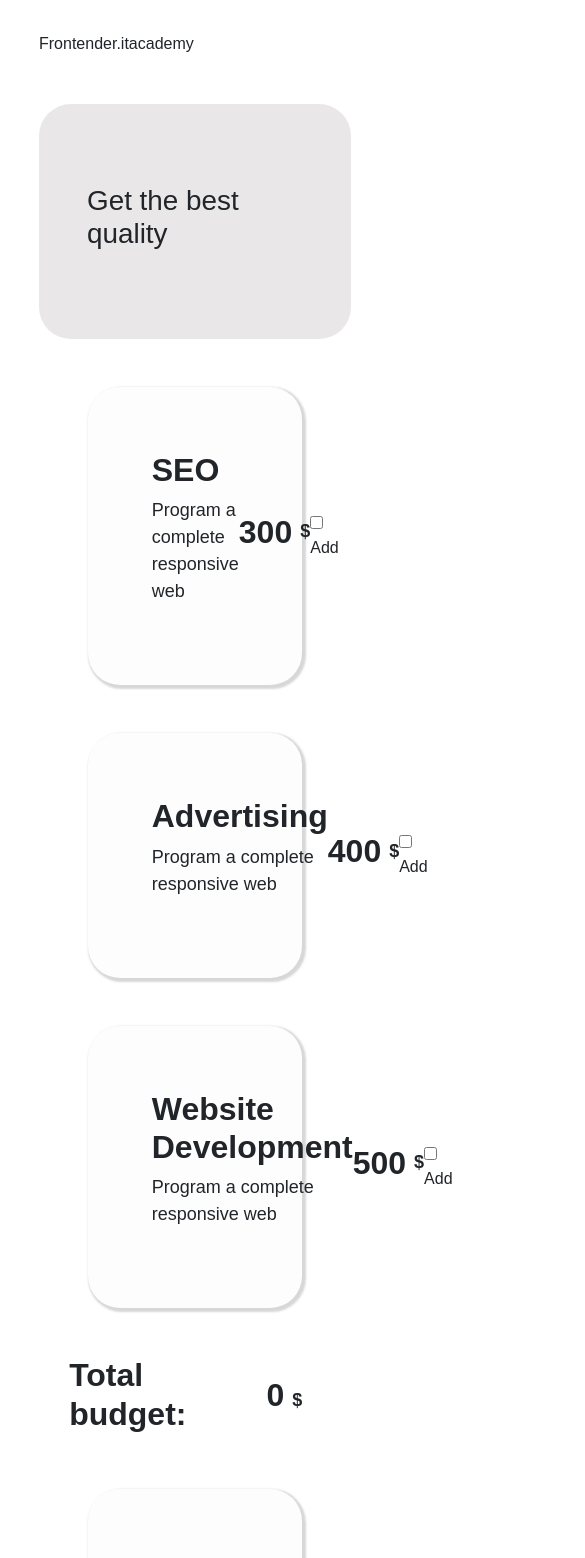
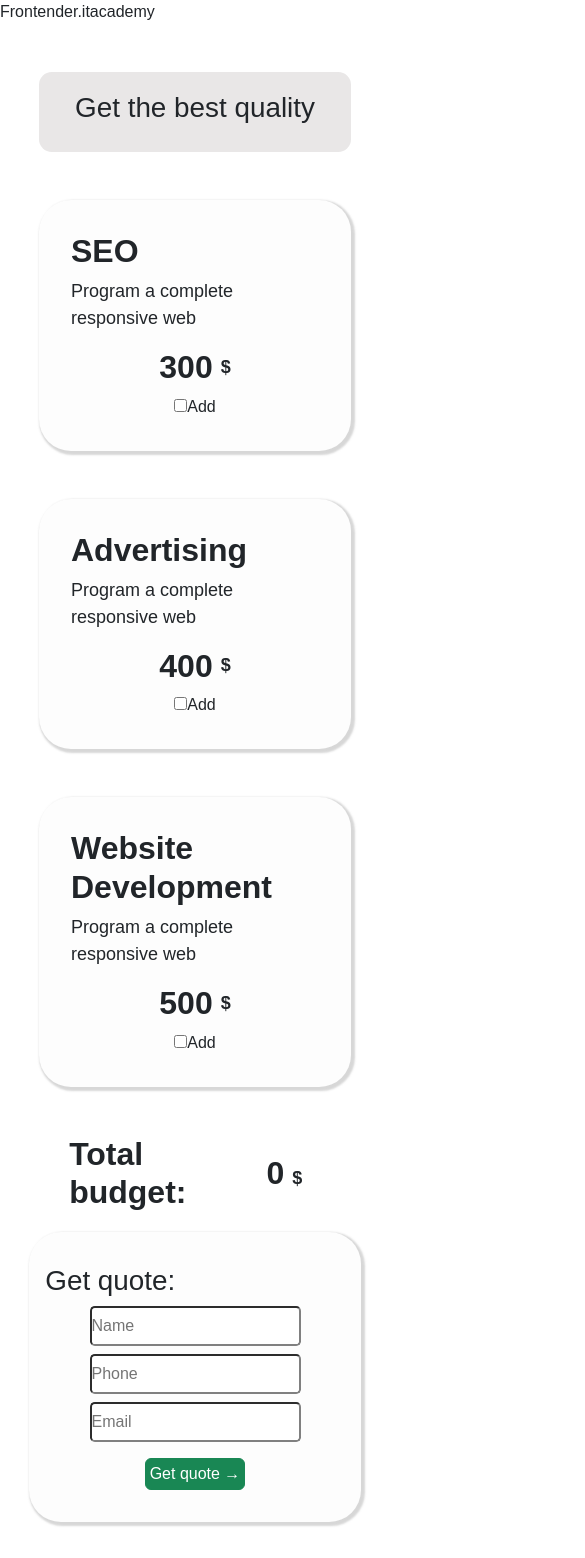
Before and after one commit to sofrayala/S6-Budgets-Angular, an Angular app: page /home in a window 390 px wide. Shown: the top 1558 px of the page, 585 px wide, since content can reach past the window. After the commit the page ends 1535 px from the top, so only its background shows below. Built offline with nearby package versions, Linux system fonts and the light colour scheme.

Commit message:
Implemented media queries for the page to be responsive

```diff
--- a/src/app/components/budgets-list/budgets-list.component.scss
+++ b/src/app/components/budgets-list/budgets-list.component.scss
@@ -85,3 +85,31 @@ h3 {
   justify-content: center;
   gap: 0.5rem;
 }
+
+@media (max-width: 1500px) {
+  section {
+    flex-direction: column;
+    width: 80%;
+    padding: 2rem;
+  }
+  #top-row {
+    flex-direction: column;
+  }
+}
+@media (max-width: 450px) {
+  body {
+    margin: 1rem;
+    overflow-x: hidden;
+    width: 100vw;
+  }
+  #budgetListBody {
+    margin: 0rem;
+    flex-direction: row;
+    width: 100vw;
+  }
+
+  #total.budget-div {
+    width: 80%;
+    margin: 1rem;
+  }
+}
--- a/src/app/components/header/header.component.scss
+++ b/src/app/components/header/header.component.scss
@@ -9,3 +9,10 @@
   font-size: large;
   width: 80%;
 }
+
+@media (max-width: 450px) {
+  #banner-div {
+    padding: 1.2rem 0.8rem;
+    border-radius: 0.8rem;
+  }
+}
--- a/src/app/components/logo-inicio/logo-inicio.component.scss
+++ b/src/app/components/logo-inicio/logo-inicio.component.scss
@@ -5,3 +5,10 @@
   margin: 2rem auto;
   width: 80%;
 }
+
+@media (max-width: 450px) {
+  #logo-div {
+    margin: 0rem;
+    flex-direction: row;
+  }
+}
--- a/src/app/components/quotes-list/quotes-list.component.scss
+++ b/src/app/components/quotes-list/quotes-list.component.scss
@@ -59,3 +59,20 @@ input {
   border-color: grey;
   height: 40px;
 }
+
+@media (max-width: 450px) {
+  #buttons-div {
+    margin: 1em auto 0rem;
+    width: 85%;
+  }
+  p {
+    margin-bottom: 0rem;
+  }
+
+  section {
+    width: 85%;
+    flex-direction: column;
+    padding: 0.2rem;
+    gap: 0rem;
+  }
+}
--- a/src/app/components/quotes-list/quotes-list.component.ts
+++ b/src/app/components/quotes-list/quotes-list.component.ts
@@ -10,13 +10,13 @@ import { BudgetService } from '../../services/budget.service';
 })
 export class QuotesListComponent {
   quotesSignal: Signal<any[]>;
+  filteredQuotes: Signal<any[]>;
   showQuotes: Signal<boolean>;
-  filteredQuotes: Signal<any[]>;
 
   constructor(private budgetService: BudgetService) {
     this.quotesSignal = this.budgetService.getQuotes();
+    this.filteredQuotes = this.budgetService.getfilteredQuotes();
     this.showQuotes = this.budgetService.getShowQuotes();
-    this.filteredQuotes = this.budgetService.getfilteredQuotes();
   }
 
   sortByPrice(): void {
--- a/src/app/components/quotes/quotes.component.scss
+++ b/src/app/components/quotes/quotes.component.scss
@@ -18,3 +18,23 @@ input {
   border-color: grey;
   height: 40px;
 }
+
+@media (max-width: 1500px) {
+  section {
+    flex-direction: column;
+    gap: 0.5rem;
+  }
+
+  @media (max-width: 450px) {
+    button {
+      margin-top: 0.5rem;
+      padding: 0.2rem;
+    }
+
+    #quotes-body {
+      width: 85%;
+      margin: 0.8rem auto;
+      padding: 2rem 1rem;
+    }
+  }
+}
--- a/src/app/services/budget.service.ts
+++ b/src/app/services/budget.service.ts
@@ -58,10 +58,7 @@ export class BudgetService {
     return this.totalBudget();
   }
 
-  // updateQuotes(sortedQuotes: any[]): void {
-  //   this.quotes.set(sortedQuotes);
-  // }
-  updateFilteredQuotes(filteredQuotes: any[]): void {
-    this.filteredQuotes.set(filteredQuotes);
+  updateFilteredQuotes(quotes: any[]): void {
+    this.filteredQuotes.set(quotes);
   }
 }
```
